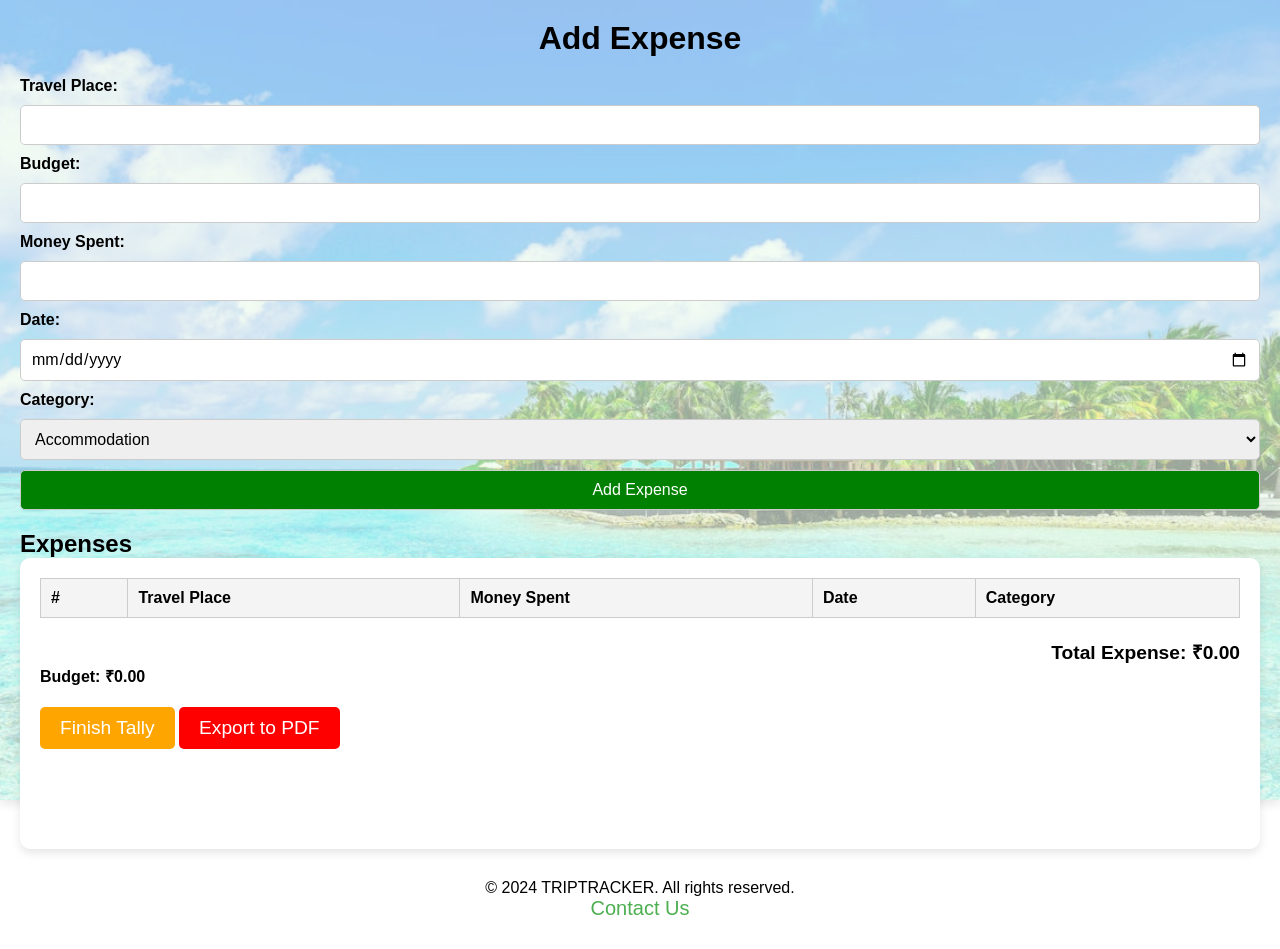
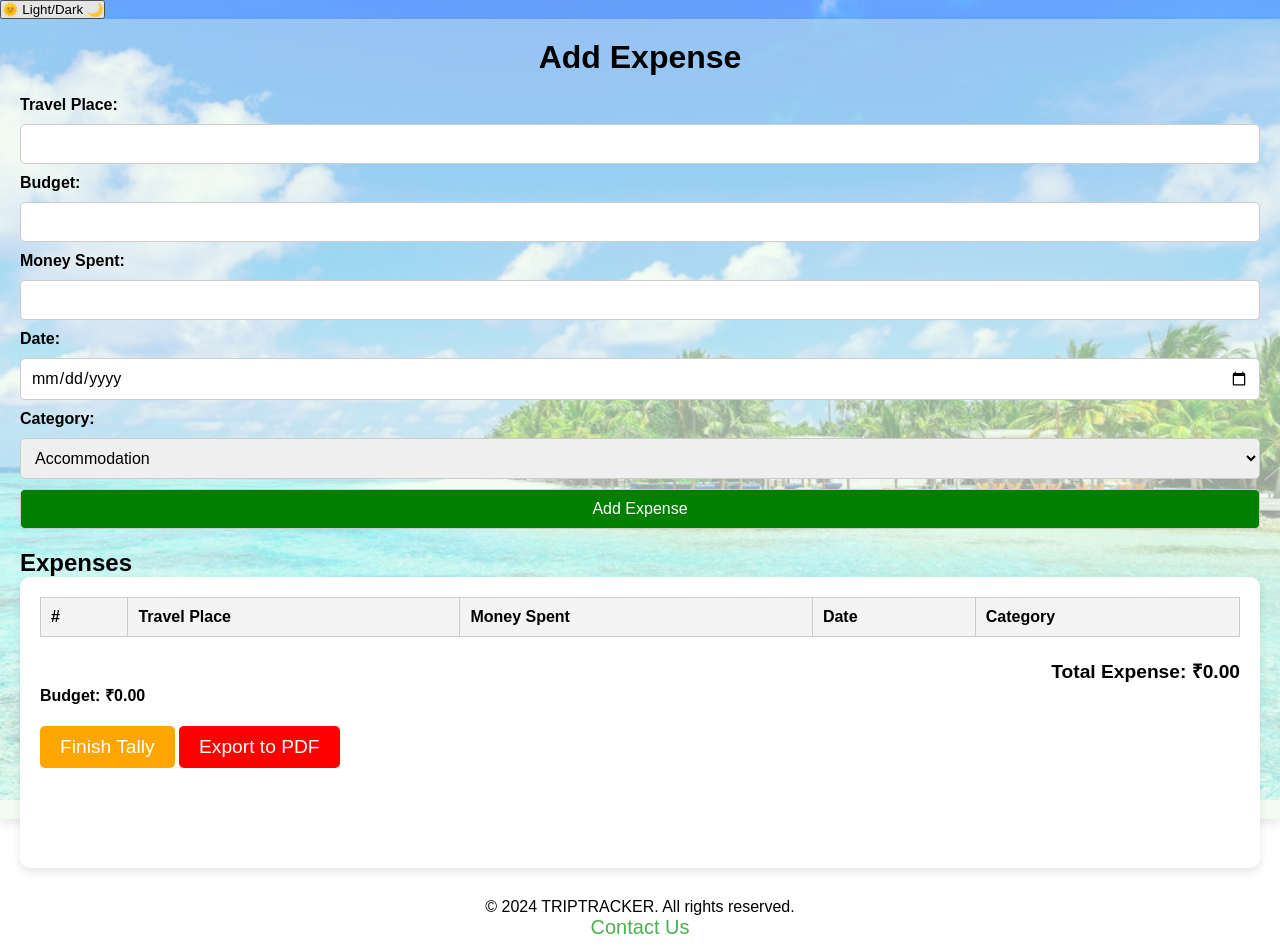
Before and after one commit to Romit-programmer/IIC-TMSL-hackathon-2024-RPR, a plain HTML site: page add-expense.html in a window 1280 px wide. Drawn offline with nearby package versions, Linux system fonts and the light colour scheme; files whose address does not match are found by name.

Commit message:
Update add-expense.html

```diff
--- a/add-expense.html
+++ b/add-expense.html
@@ -10,6 +10,11 @@
   <script src="https://cdnjs.cloudflare.com/ajax/libs/html2canvas/1.4.1/html2canvas.min.js"></script>
 </head>
 <body>
+  <div class="theme-switch-wrapper">
+    <button id="theme-toggle" class="theme-toggle">
+      🌞 Light/Dark 🌙
+    </button>
+  </div>
   <div class="container">
     <header>
       <h1>Add Expense</h1>
```
